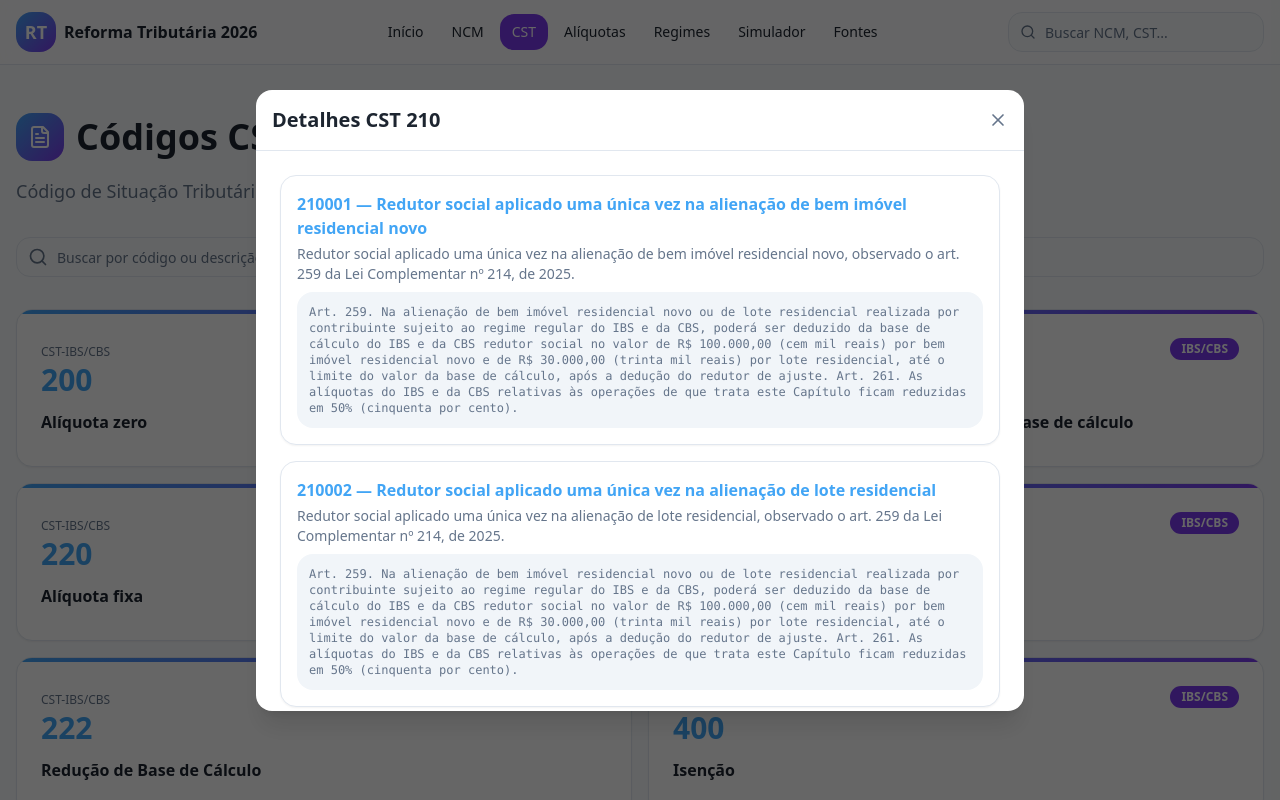
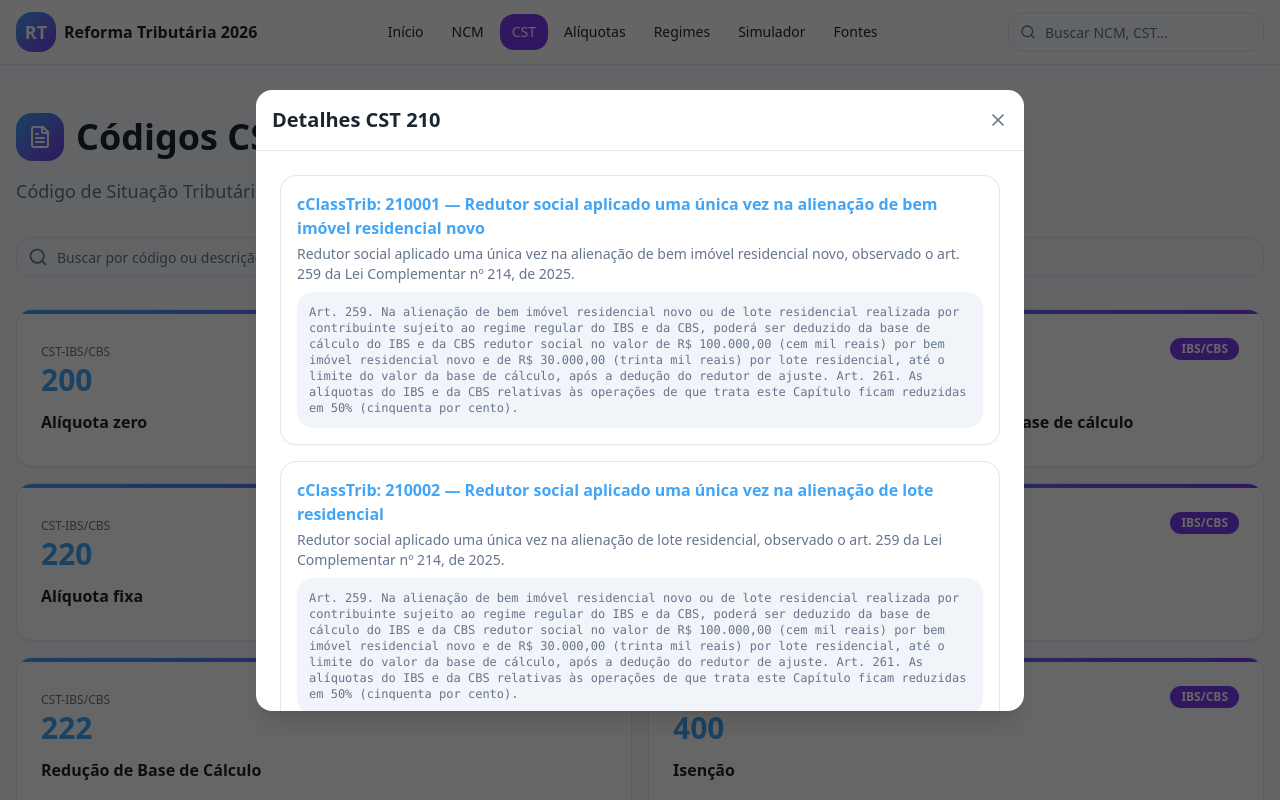
Before and after one commit to bispoalef/tributa-2026-explorer, a React (Vite) app: page /cst in a window 1280 px wide. Both pictures are taken after a click on the element 956 px from the left and 388 px from the top of the page. Shown: the top 800 px of the page. Built offline with nearby package versions, Linux system fonts and the light colour scheme; the HTML template or start-up script is replaced by a standard one.

Commit message:
ajuste de cclastrib

```diff
--- a/src/pages/CST.tsx
+++ b/src/pages/CST.tsx
@@ -201,8 +201,8 @@ export default function CSTPage() {
               {selectedCST.related.map((item) => (
                 <Card key={item.cClassTrib} className="p-4">
                   <h4 className="font-semibold text-primary">
-                    {item.cClassTrib} — {item["Nome cClassTrib"]}
-                  </h4>
+  cClassTrib: {item.cClassTrib} — {item["Nome cClassTrib"]}
+</h4>
                   <p className="text-sm text-muted-foreground mt-1">
                     {item["Descrição cClassTrib"]}
                   </p>
```
